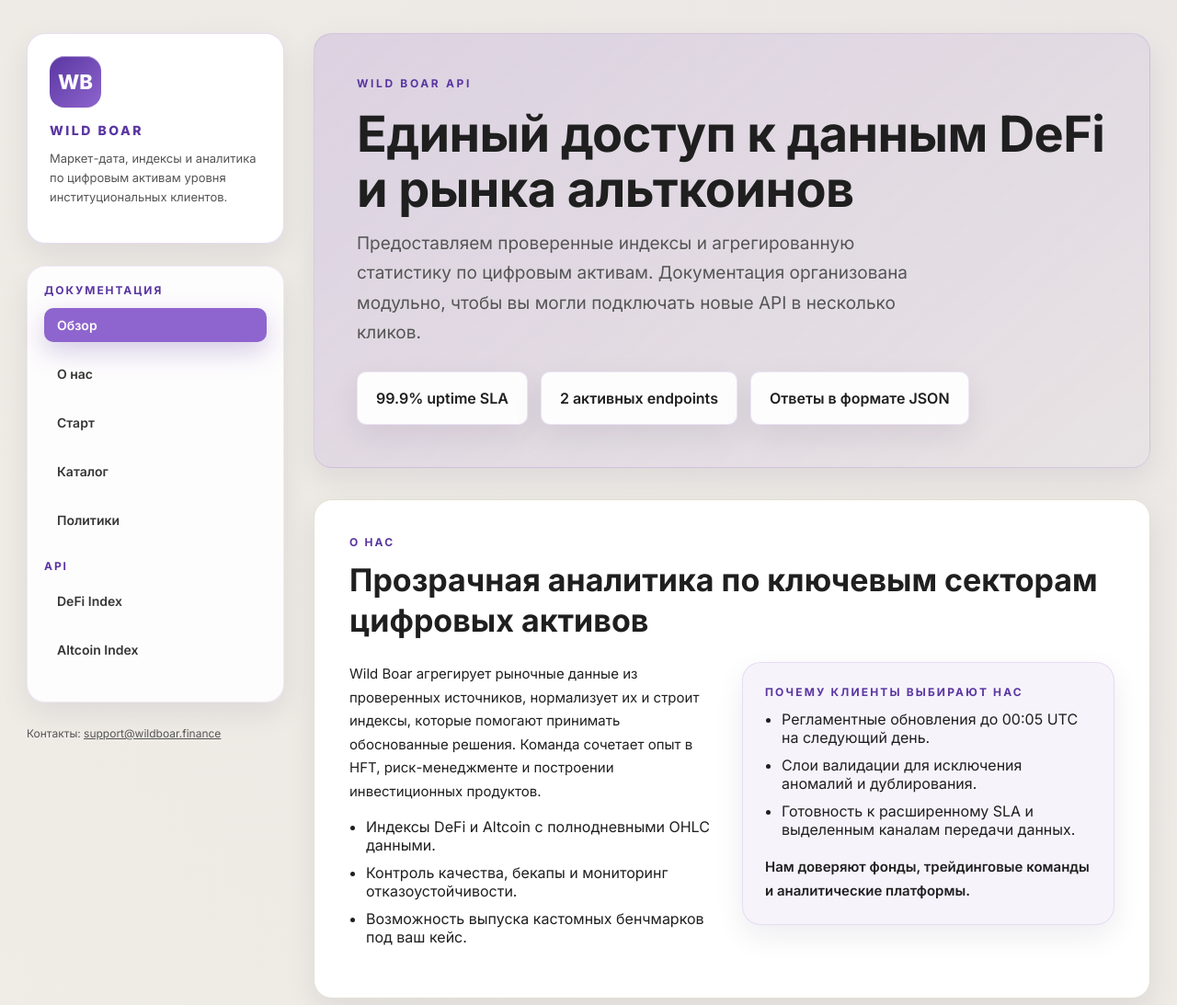
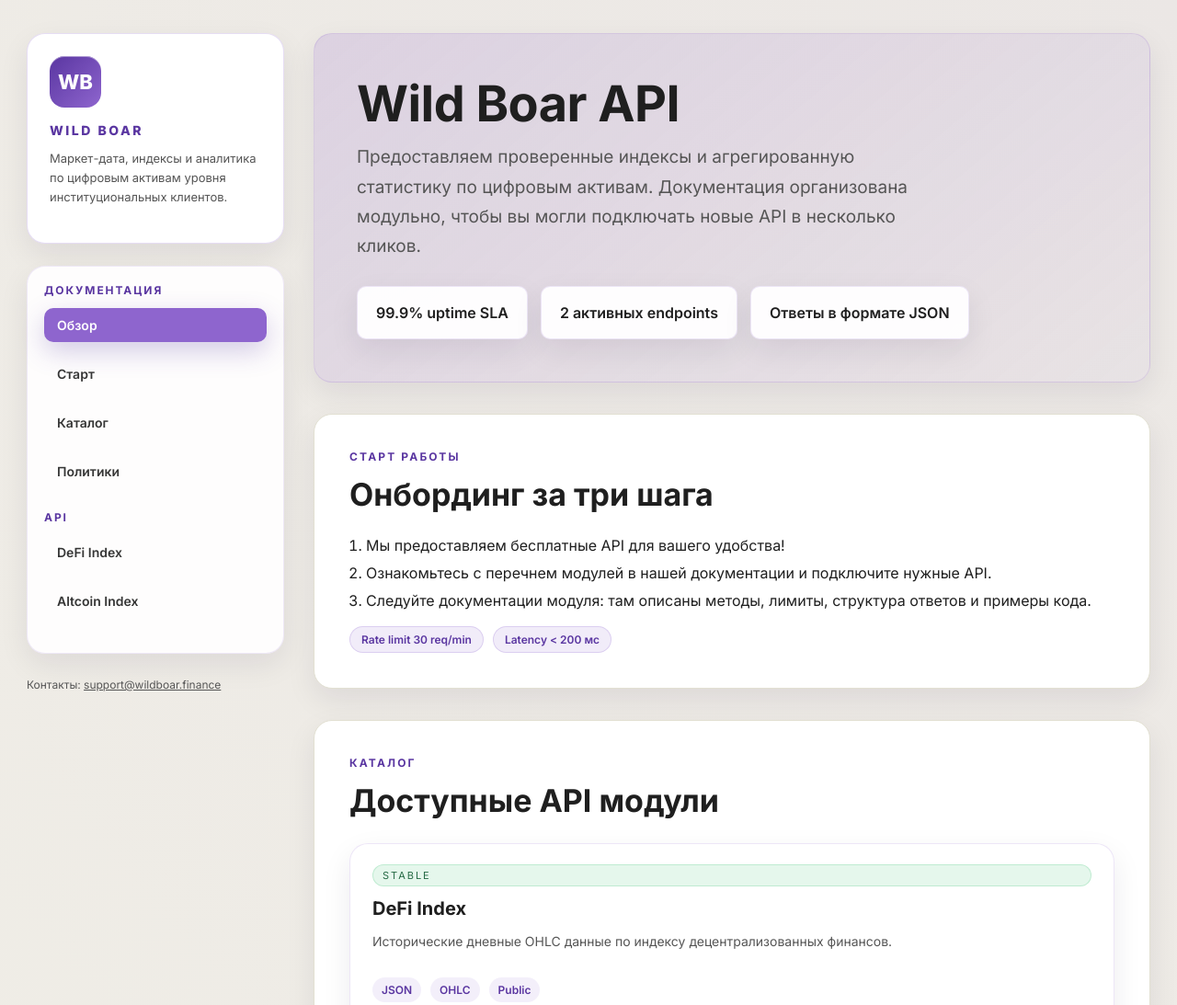
Before and after one commit to Scar333/scar333.github.io, a plain HTML site: page index.html in a window 1280 px wide. Shown: the top 1093 px of the page at 92% size. Drawn offline with Linux system fonts and the light colour scheme.

Commit message:
Add files via upload

```diff
--- a/index.html
+++ b/index.html
@@ -26,8 +26,7 @@
 
     <main class="content">
       <header class="hero" id="overview">
-        <div class="hero-kicker">Wild Boar API</div>
-        <h1>Единый доступ к данным DeFi и рынка альткоинов</h1>
+        <h1>Wild Boar API</h1>
         <p class="hero-subtitle">Предоставляем проверенные индексы и агрегированную статистику по цифровым активам. Документация организована модульно, чтобы вы могли подключать новые API в несколько кликов.</p>
         <div class="hero-stats" id="hero-stats">
           <div class="hero-stat">99.9% uptime SLA</div>
@@ -76,7 +75,7 @@
             </ol>
             <div>
             <div class="pill-row" id="global-pill-row">
-              <span class="pill">Rate limit 60 req/min</span>
+              <span class="pill">Rate limit 30 req/min</span>
               <span class="pill">Latency &lt; 200 мс</span>
             </div>
           </div>
--- a/main.js
+++ b/main.js
@@ -22,12 +22,19 @@ document.addEventListener("DOMContentLoaded", async () => {
     yearNode.textContent = new Date().getFullYear();
   }
 
+  // Remove deprecated "About" section entirely
+  const aboutSection = document.getElementById("about");
+  if (aboutSection) {
+    aboutSection.remove();
+  }
+
   if (moduleGrid) {
     moduleGrid.innerHTML = '<div class="empty-state">Загружаем список API…</div>';
   }
 
   try {
     const docs = await loadApiModules();
+    applyRuntimeDocOverrides(docs);
     renderNav(docs);
     renderModuleCards(docs);
     renderApiSections(docs);
@@ -40,6 +47,38 @@ document.addEventListener("DOMContentLoaded", async () => {
     }
   }
 });
+
+function applyRuntimeDocOverrides(docs) {
+  const targetSlugs = new Set(["defi-index", "altcoin-index"]);
+  docs.forEach((entry) => {
+    const doc = entry.doc;
+    if (!doc || !targetSlugs.has(doc.slug)) return;
+    doc.rateLimit = "30 req/min per IP";
+    if (Array.isArray(doc.endpoints)) {
+      doc.endpoints.forEach((ep) => {
+        if (!ep) return;
+        ep.rateLimit = "30 req/min";
+        // Add documented CORS response headers
+        const corsHeaders = [
+          { name: "Access-Control-Allow-Origin", required: false, description: "*, response header (CORS)." },
+          { name: "Access-Control-Allow-Methods", required: false, description: "GET, response header (CORS)." },
+          { name: "Access-Control-Allow-Headers", required: false, description: "*, response header (CORS)." },
+        ];
+        ep.headers = Array.isArray(ep.headers) && ep.headers.length
+          ? ep.headers
+          : corsHeaders;
+
+        if (Array.isArray(ep.errors)) {
+          ep.errors = ep.errors.map((err) =>
+            err && err.code === 429
+              ? { ...err, description: "Too many requests: 30 req/min limit." }
+              : err
+          );
+        }
+      });
+    }
+  });
+}
 
 async function loadApiModules() {
   const modules = await Promise.all(
@@ -89,6 +128,8 @@ function createNavSection(title, items) {
   list.className = "nav-list";
 
   items.forEach((item) => {
+    // Skip deprecated "About" from side menu
+    if (item.id === "about") return;
     const li = document.createElement("li");
     const link = document.createElement("a");
     link.className = "nav-link";
```
